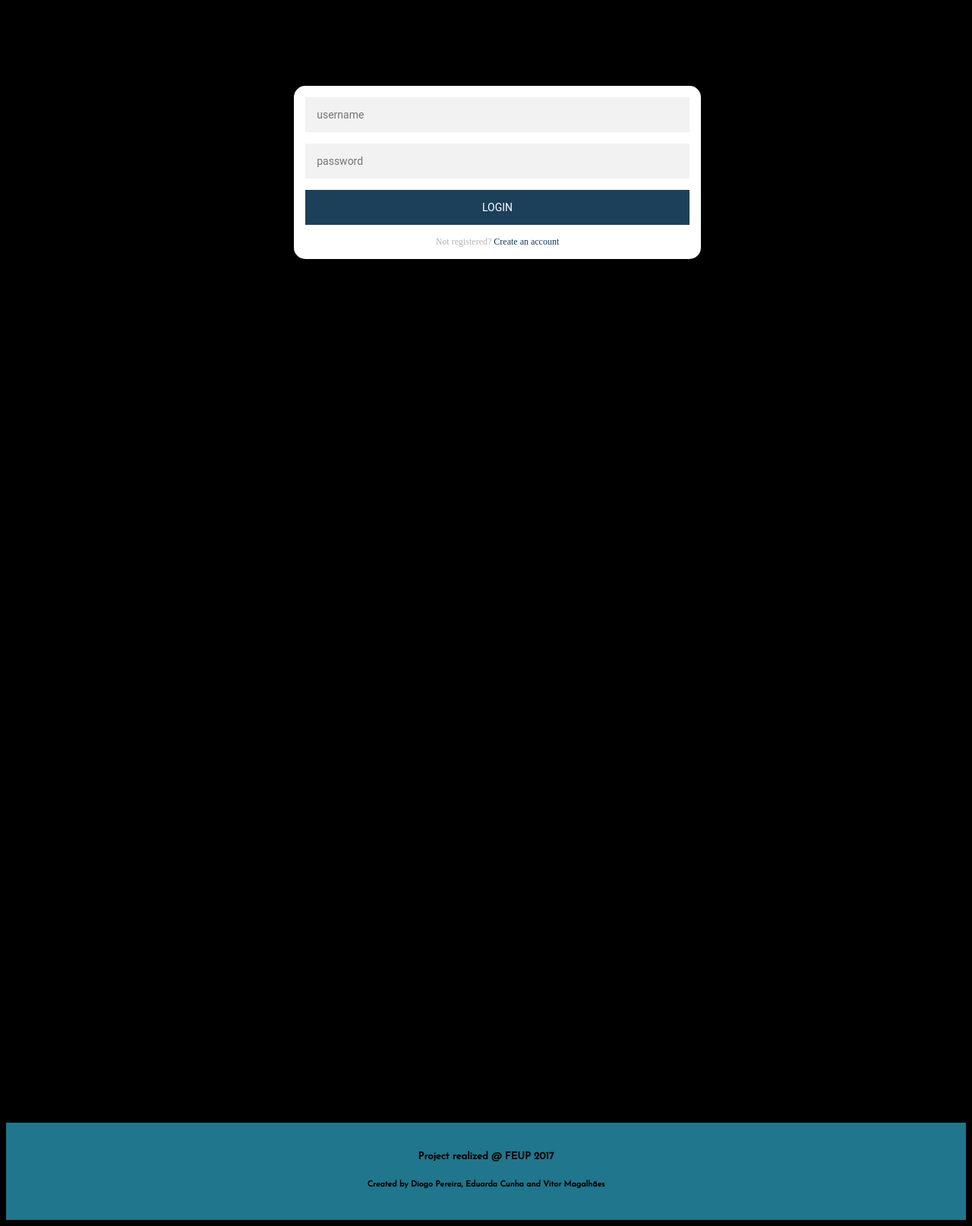
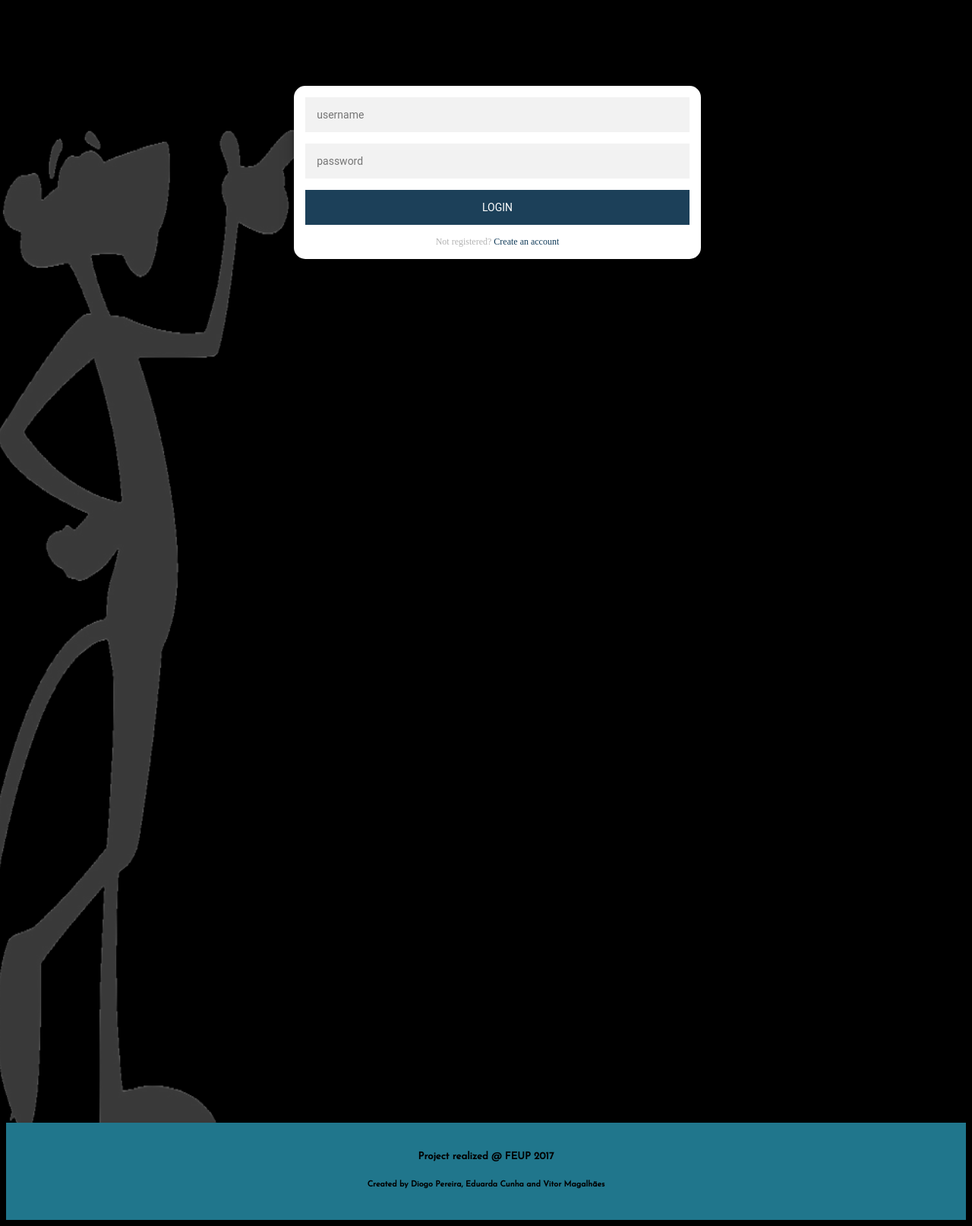
Before and after one commit to Diogopp/FEUP-LTW, a PHP site: page / in a window 1280 px wide. Shown: the part 123-1737 px from the top of the page at 76% size. Run offline with PHP 8.4, Linux system fonts and the light colour scheme; data comes from the database, SQL or seed files in the repository; some web fonts are replaced.

Commit message:
background 1st attempt

```diff
--- a/Trabalho/css/style.css
+++ b/Trabalho/css/style.css
@@ -12,6 +12,7 @@
 
 body {
     background-color: black;
+    background: url("../../assets/background.png");
     background-position: center center;
     background-size: cover;
 }
--- a/Trabalho/user/loginPage.php
+++ b/Trabalho/user/loginPage.php
@@ -6,7 +6,6 @@
       <input type="password" name="passLog" placeholder="password" required/>
       <button id ="login" type="submit">Login</button>
       <p class="message">Not registered? <a href="user/registerPage.php">Create an account</a></p>
-
     </form>
   </div>
 </div>
```
Also changed, not shown: Trabalho/assets/background.png (added), Trabalho/assets/greypanther.png (added).
